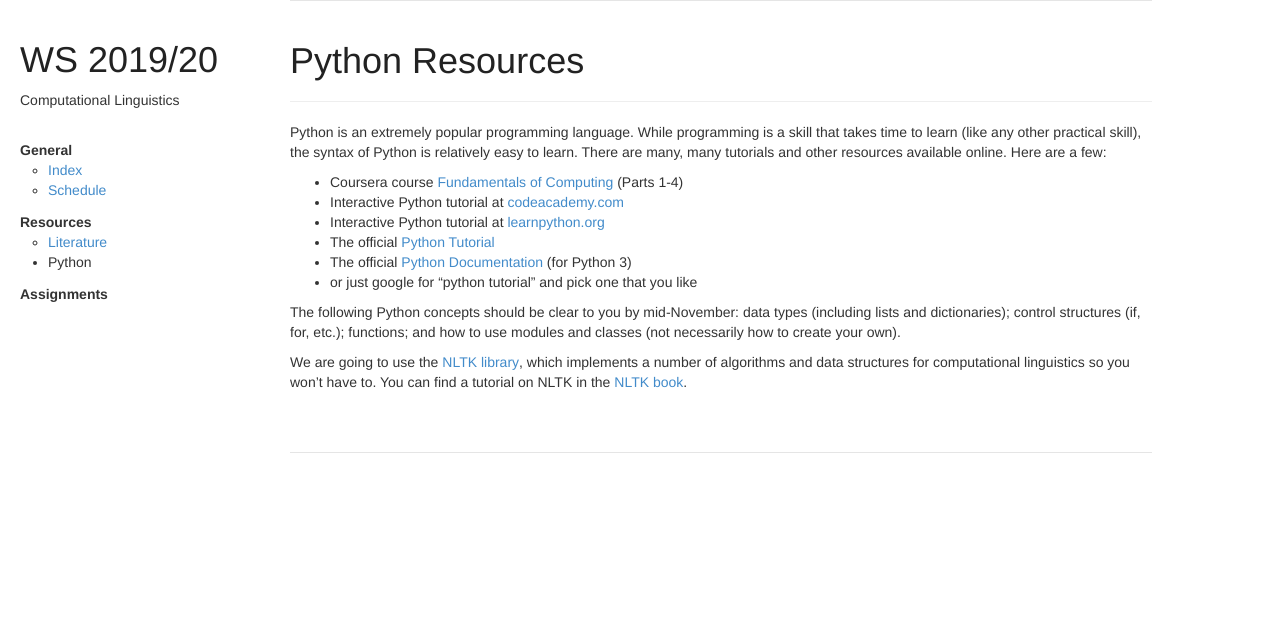
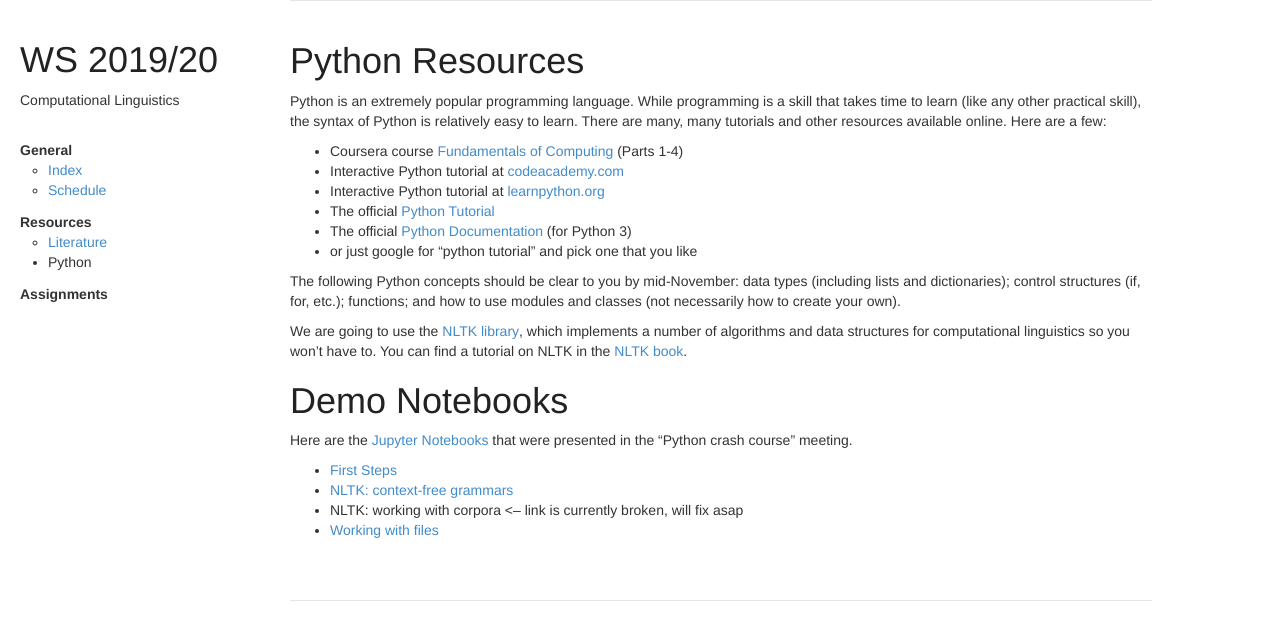
Before and after one commit to coli-saar/cl19, a Jekyll site: the page built from python.md, in a window 1280 px wide. Shown: the top 640 px of the page. Built offline with Jekyll 4.4.1, drawn with Linux system fonts in a browser that asks for light colours.

Commit message:
linked to ipynb on Github

```diff
--- a/_data/schedule.yaml
+++ b/_data/schedule.yaml
@@ -22,6 +22,8 @@ lectures:
     - author: NLTK
       title: Install Python 3 and NLTK 3 and play around with it
       url: http://www.nltk.org/
+    - title: Python links
+      url: python.html
     assignment:
     - label: A1
 
--- a/python.md
+++ b/python.md
@@ -4,7 +4,6 @@ title: Python
 ---
 
 # Python Resources
----------
 
 Python is an extremely popular programming language. While programming
 is a skill that takes time to learn (like any other practical skill),
@@ -33,3 +32,13 @@ We are going to use the [NLTK library](http://www.nltk.org/), which
 implements a number of algorithms and data structures for
 computational linguistics so you won't have to. You can find a
 tutorial on NLTK in the [NLTK book](http://www.nltk.org/book/).
+
+
+# Demo Notebooks
+
+Here are the [Jupyter Notebooks](https://jupyter.org) that were presented in the "Python crash course" meeting.
+
+* [First Steps](https://nbviewer.jupyter.org/github/coli-saar/cl19/blob/master/notebooks/First%20steps.ipynb)
+* [NLTK: context-free grammars](https://nbviewer.jupyter.org/github/coli-saar/cl19/blob/master/notebooks/CFGs.ipynb)
+* NLTK: working with corpora <-- link is currently broken, will fix asap
+* [Working with files](https://nbviewer.jupyter.org/github/coli-saar/cl19/blob/master/notebooks/Files.ipynb)
```
Also changed, not shown: schedule.md (+3 -1 lines).
